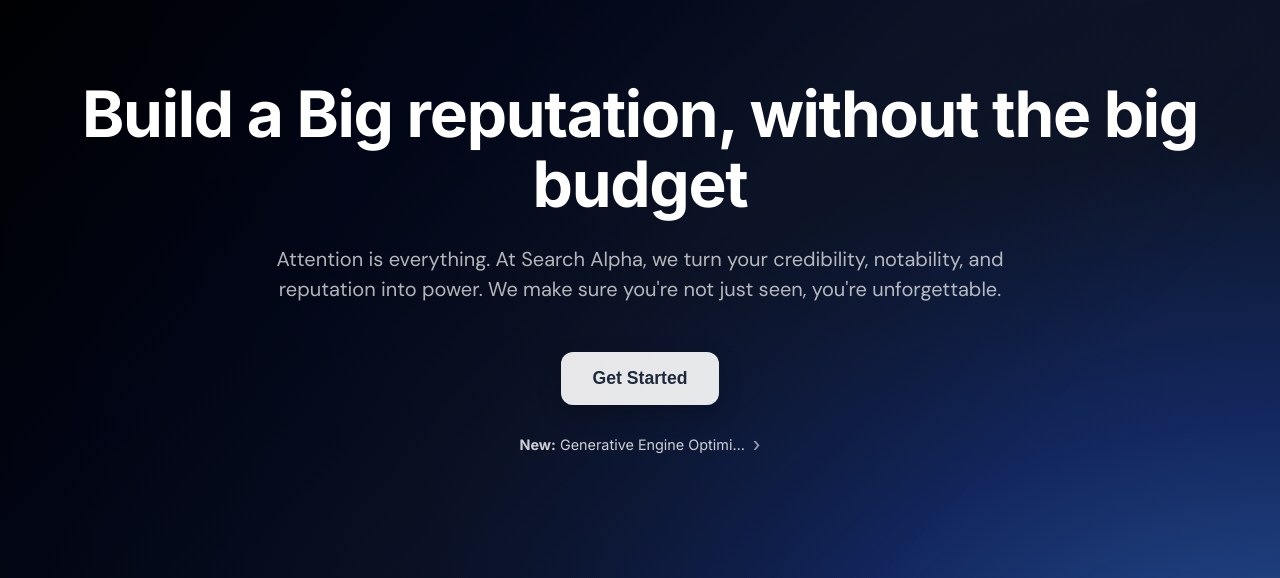
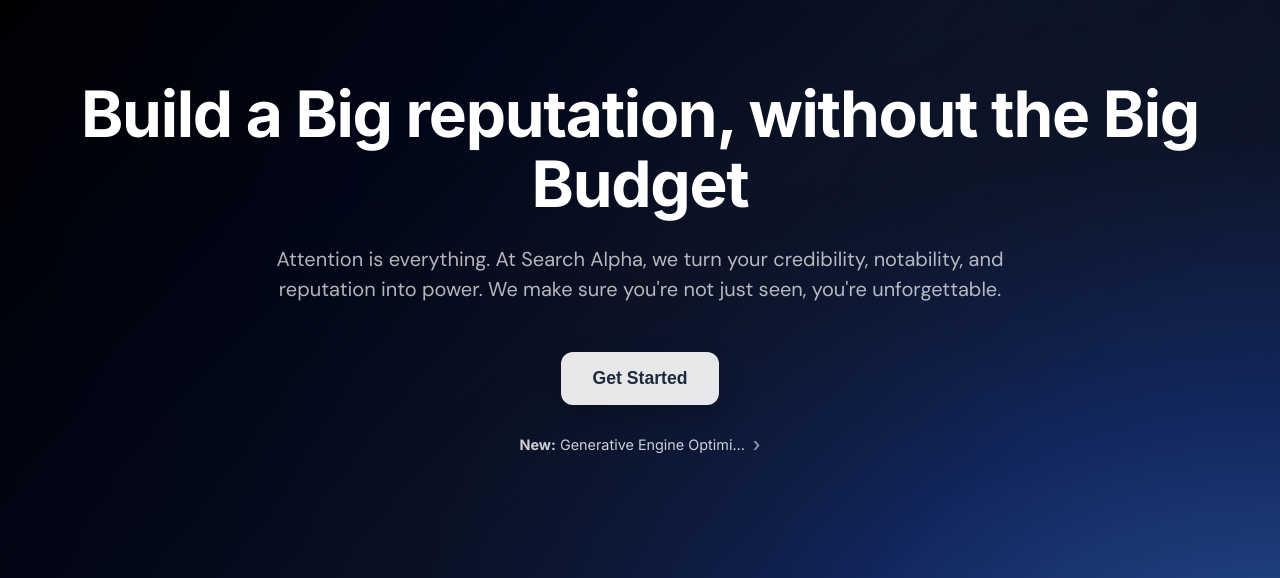
Before and after one commit to Searchohis/Fxdetective, a plain HTML site: page index.html in a window 1280 px wide. Shown: the part 101-679 px from the top of the page. Drawn offline with Linux system fonts and the light colour scheme.

Commit message:
Update index.html

```diff
--- a/index.html
+++ b/index.html
@@ -923,7 +923,7 @@
     <!-- Hero Section -->
     <section class="hero">
         <div class="container">
-            <h1>Build a Big reputation, without the big budget</h1>
+            <h1>Build a Big reputation, without the Big Budget</h1>
             <p class="subtitle">Attention is everything. At Search Alpha, we turn your credibility, notability, and reputation into power. We make sure you're not just seen, you're unforgettable.</p>
 
             <div class="hero-cta-container">
```
